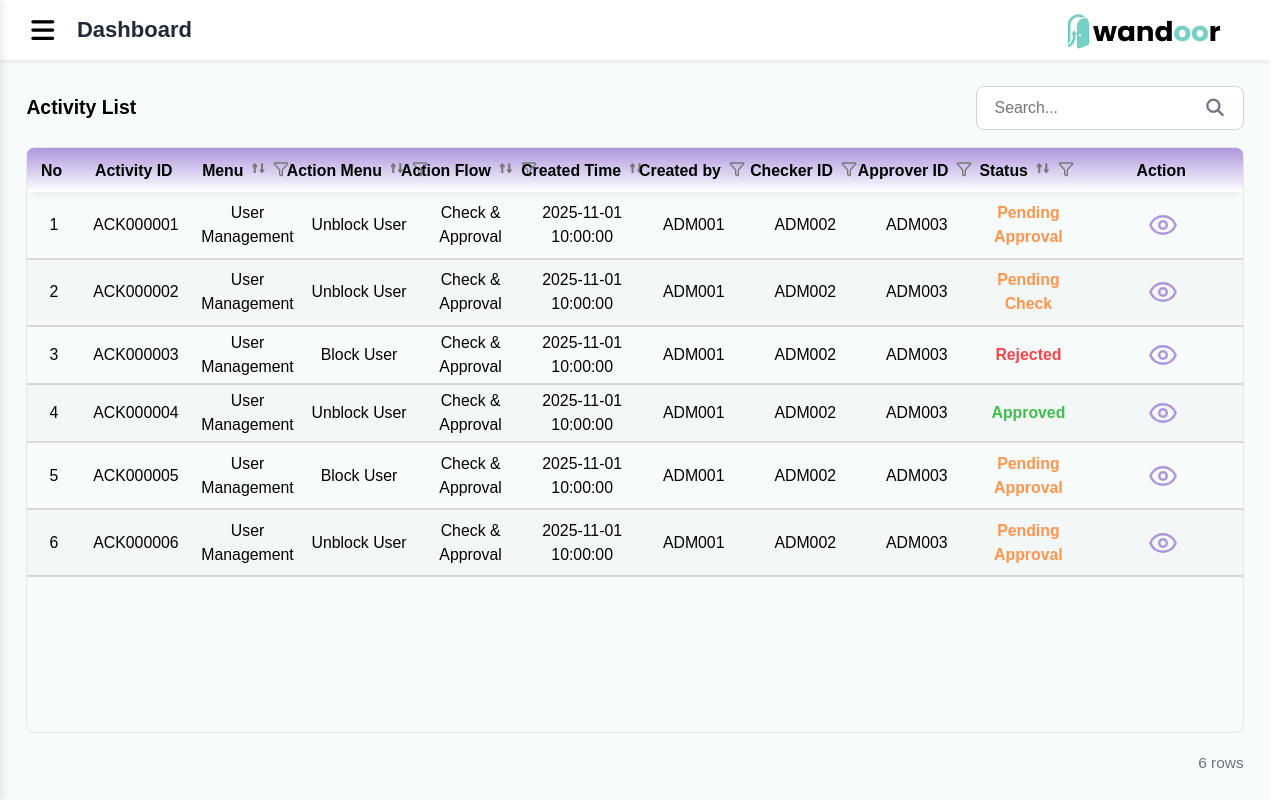
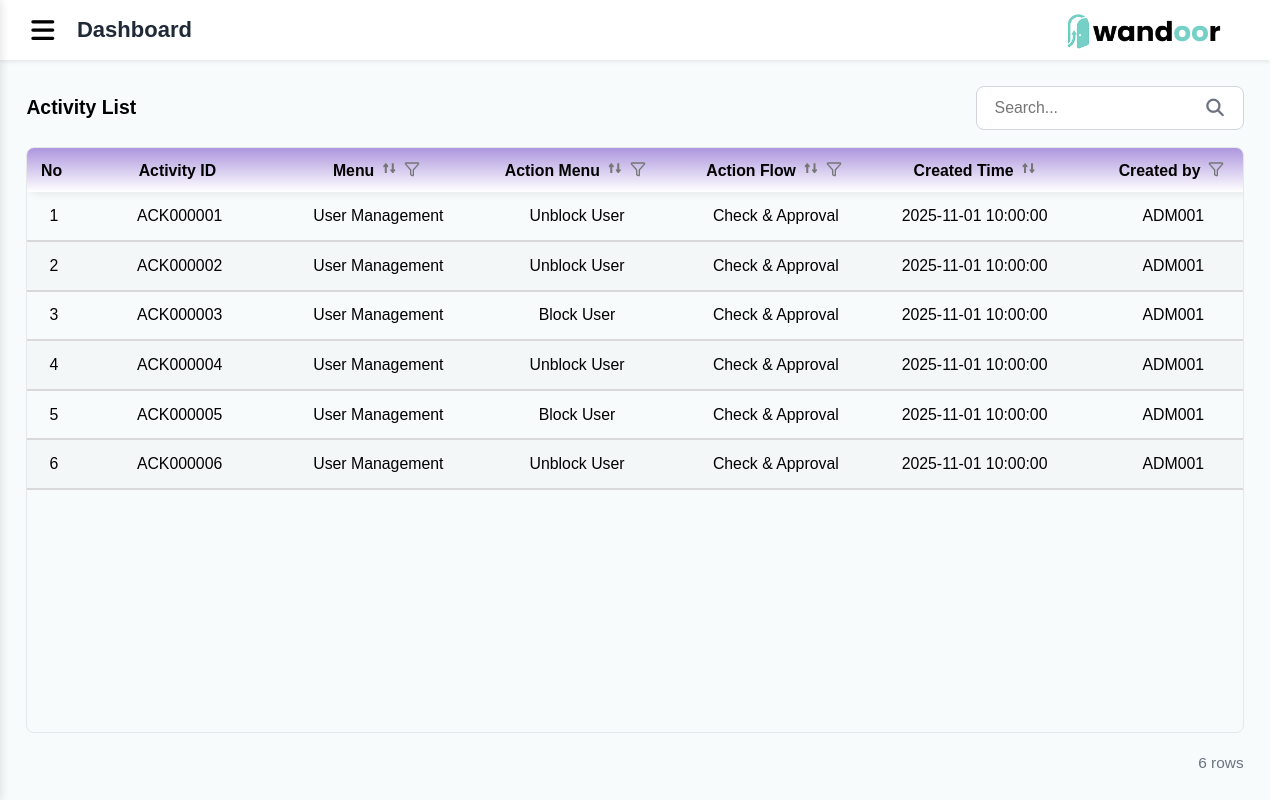
Before and after one commit to kelompok-3-odp343/Client-Side, a React (Vite) app: page /admin/activity in a window 1280 px wide. Built offline with nearby package versions, Linux system fonts and the light colour scheme; sample sign-in values are in the browser's storage.

Commit message:
revert sebelumnya

```diff
--- a/src/features/admin-dashboard/styles/admin-activity.css
+++ b/src/features/admin-dashboard/styles/admin-activity.css
@@ -6,9 +6,9 @@
 	overflow: hidden;
 }
 
-/* .activity-list-table {
+.activity-list-table {
 	min-width: 2000px;
-} */
+}
 
 /* Purple header variant */
 .data-table.header-purple thead {
```
